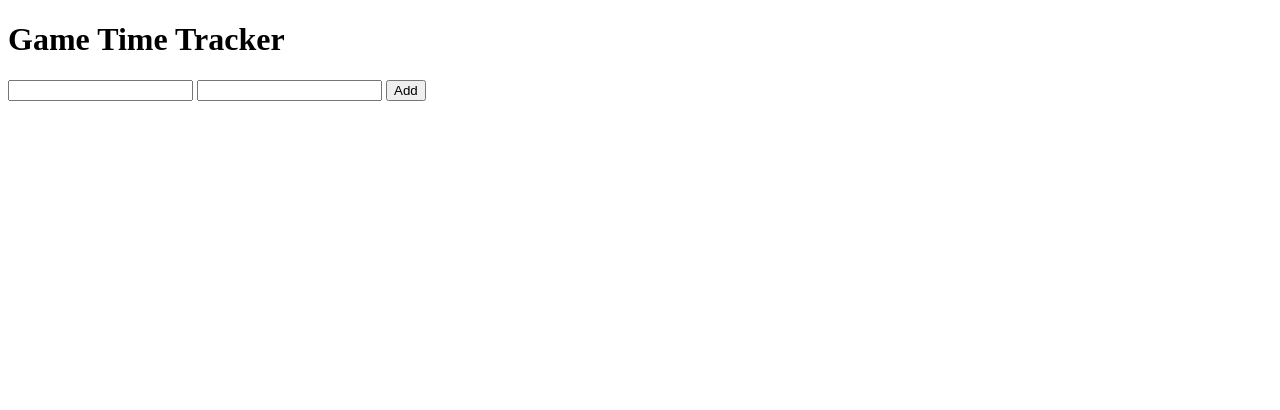
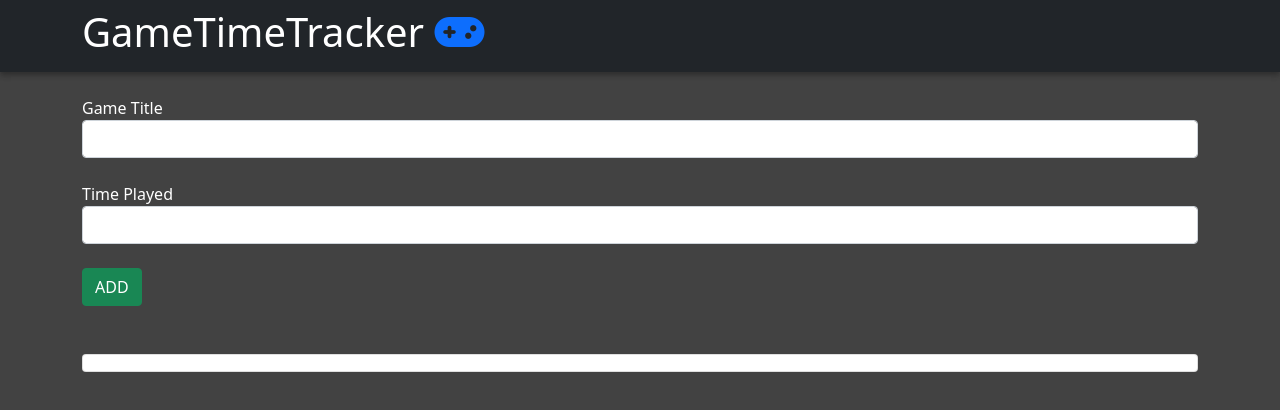
Before and after one commit to bFay9402/game_time_tracker, a plain HTML site: page index.html in a window 1280 px wide. Drawn offline with nearby package versions, Linux system fonts and the light colour scheme.

Commit message:
base styles

```diff
--- a/index.html
+++ b/index.html
@@ -3,17 +3,35 @@
 <head>
   <meta charset="UTF-8">
   <meta name="viewport" content="width=device-width, initial-scale=1.0">
+  <script src="https://kit.fontawesome.com/c831ac4833.js" crossorigin="anonymous"></script>
+  <link href="https://cdn.jsdelivr.net/npm/bootstrap@5.0.0-alpha3/dist/css/bootstrap.min.css" rel="stylesheet" integrity="sha384-CuOF+2SnTUfTwSZjCXf01h7uYhfOBuxIhGKPbfEJ3+FqH/s6cIFN9bGr1HmAg4fQ" crossorigin="anonymous">
   <link rel="stylesheet" href="styles.css">
   <title>Game Time Tracker</title>
 </head>
-<body>
-  <h1>Game Time Tracker</h1>
-  <form>
-    <input type="text" name="title">
-    <input type="number" name="time">
-    <button id="add-btn">Add</button>
-  </form>
-
+<body class="bg-body">
+  <nav class="navbar bg-dark">
+    <div class="container text-center">
+      <h1 class="text-white">GameTimeTracker <i class="fas fa-gamepad text-primary"></i></h1>
+    </div>
+  </nav>
+  <div class="container mt-4 text-white">
+    <form id="">
+      <div class="form-group">
+        <label for="title">Game Title</label>
+        <input type="text" id="title" class="form-control">
+        <br>
+        <label for="time">Time Played</label>
+        <input type="text" id="time" class="form-control">
+        <br>
+        <button class="btn btn-success">ADD</button>
+      </div>
+    </form>
+    <br><br>
+    <ul class="list-group text-dark">
+      <li class="list-group-item"></li>
+    </ul>
+  </div>
+  <script src="https://cdn.jsdelivr.net/npm/bootstrap@5.0.0-alpha3/dist/js/bootstrap.bundle.min.js" integrity="sha384-popRpmFF9JQgExhfw5tZT4I9/CI5e2QcuUZPOVXb1m7qUmeR2b50u+YFEYe1wgzy" crossorigin="anonymous"></script>
   <script src="app.js"></script>
 </body>
 </html>
--- a/styles.css
+++ b/styles.css
@@ -0,0 +1,7 @@
+.navbar {
+  box-shadow: 0 3px 6px rgba(0,0,0,0.12), 0 3px 6px rgba(0,0,0,0.24);
+}
+
+.bg-body {
+  background: #424242 !important;
+}
```
